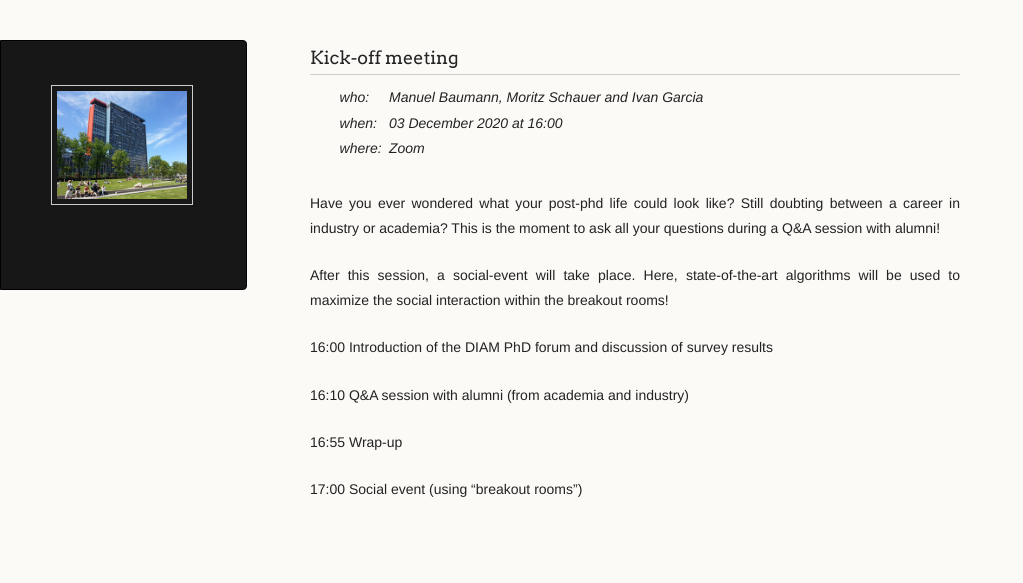
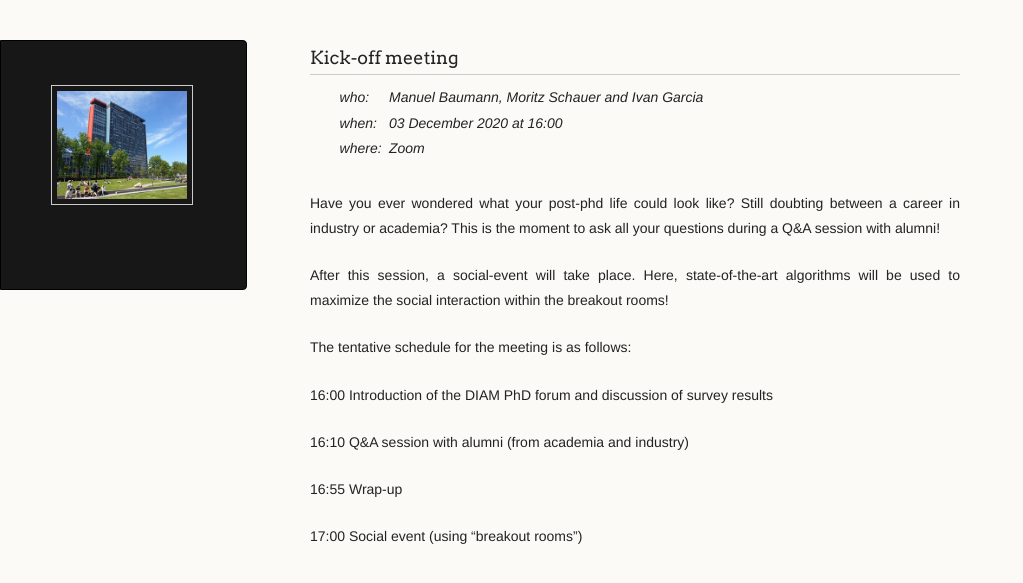
Before and after one commit to phdforum/phdforum.github.io, a Jekyll site: the page built from _posts/2020-12-03-kickoff.md, in a window 1280 px wide. Shown: the top 583 px of the page, without its empty margins (0-1023 px from the left). Built offline with Jekyll 4.4.1, drawn with Linux system fonts in a browser that asks for light colours.

Commit message:
Fixed some typos

```diff
--- a/_posts/2020-12-03-kickoff.md
+++ b/_posts/2020-12-03-kickoff.md
@@ -11,6 +11,9 @@ Have you ever wondered what your post-phd life could look like? Still doubting b
 
 After this session, a social-event will take place. Here, state-of-the-art algorithms will be used to maximize the social interaction within the breakout rooms!
 
+
+The tentative schedule for the meeting is as follows:
+
 16:00 Introduction of the DIAM PhD forum and discussion of survey results
 
 16:10 Q&A session with alumni (from academia and industry)
```
